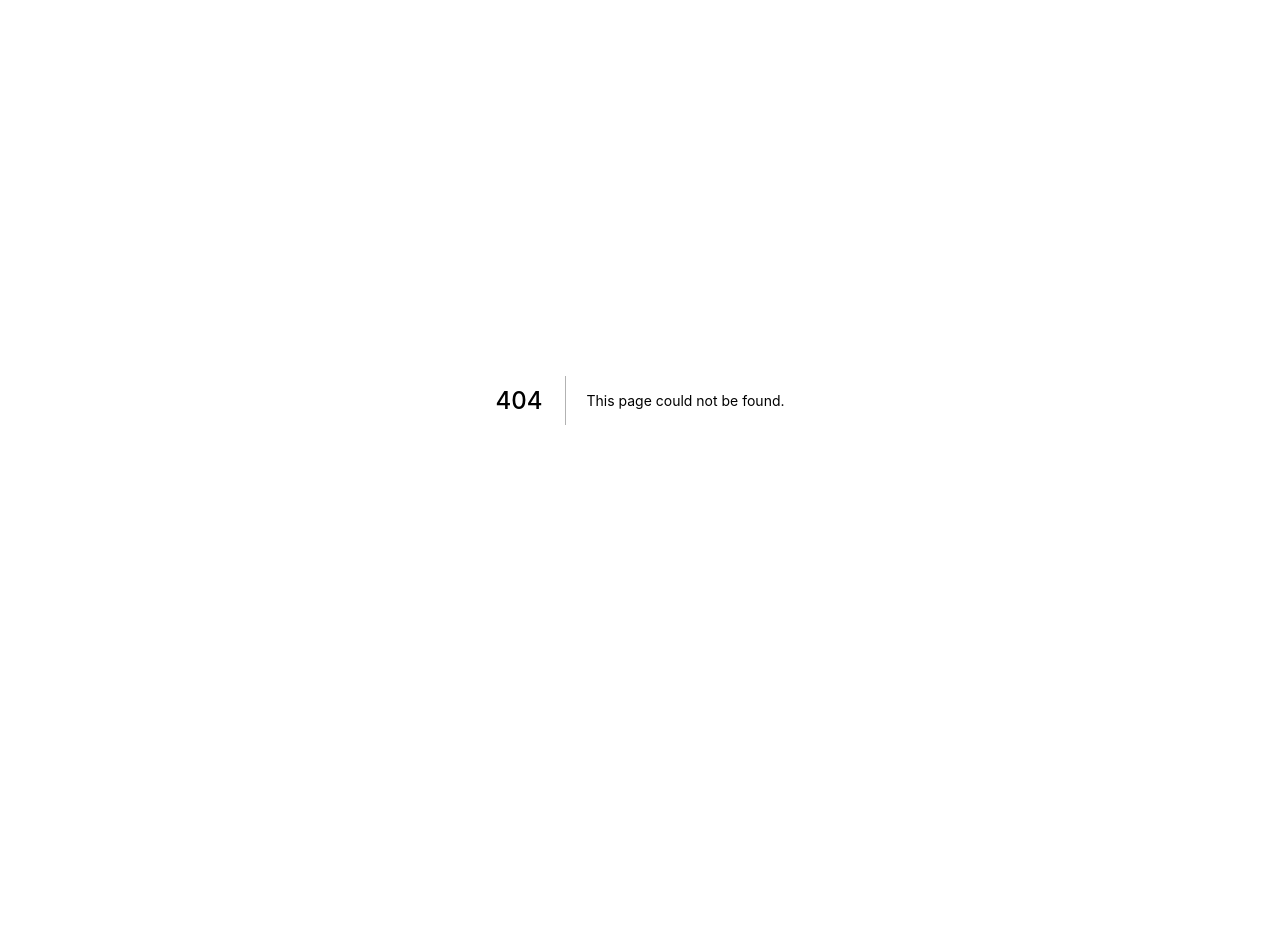
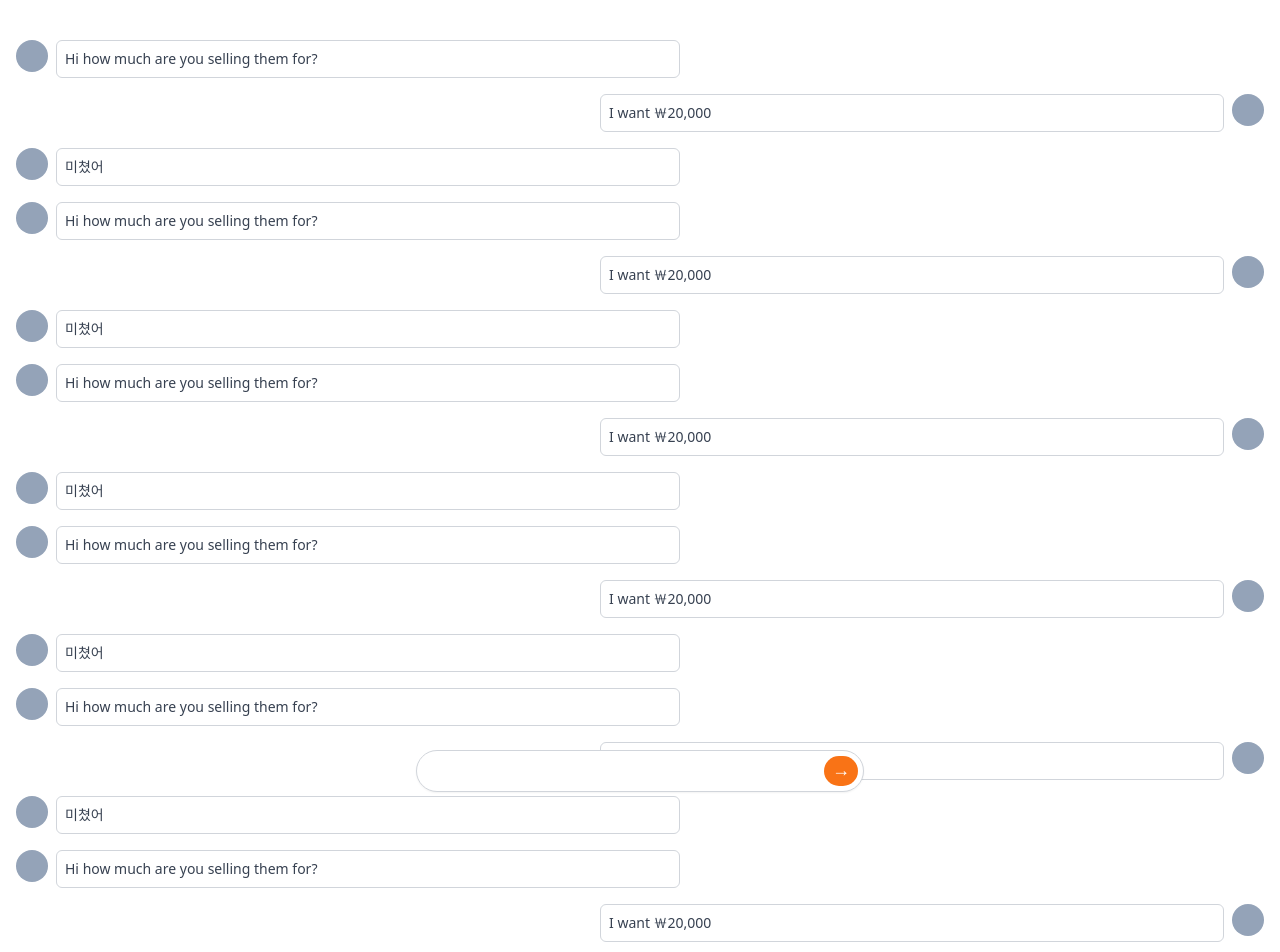
Before and after one commit to northfacegawd/daangn, a Next.js app: page /chats/1 in a window 1280 px wide. Before the commit this address had no page. Shown: the top 952 px of the page. Before the commit the page ends 800 px from the top, so only its background shows below. Built offline with nearby package versions, Linux system fonts and the light colour scheme.

Commit message:
feat(chats): 채팅 페이지 추가

```diff
--- /dev/null
+++ b/pages/chats/[id].tsx
@@ -0,0 +1,131 @@
+import type { NextPage } from "next";
+
+const ChatDetail: NextPage = () => {
+  return (
+    <div className="px-4 py-10 space-y-4 pb-20">
+      <div className="flex items-start space-x-2">
+        <div className="w-8 h-8 rounded-full bg-slate-400" />
+        <div className="w-1/2 text-sm text-gray-700 p-2 border rounded-md border-gray-300">
+          <p>Hi how much are you selling them for?</p>
+        </div>
+      </div>
+      <div className="flex flex-row-reverse items-start space-x-2 space-x-reverse">
+        <div className="w-8 h-8 rounded-full bg-slate-400" />
+        <div className="w-1/2 text-sm text-gray-700 p-2 border rounded-md border-gray-300">
+          <p>I want ￦20,000</p>
+        </div>
+      </div>
+      <div className="flex items-start space-x-2">
+        <div className="w-8 h-8 rounded-full bg-slate-400" />
+        <div className="w-1/2 text-sm text-gray-700 p-2 border rounded-md border-gray-300">
+          <p>미쳤어</p>
+        </div>
+      </div>
+      <div className="flex items-start space-x-2">
+        <div className="w-8 h-8 rounded-full bg-slate-400" />
+        <div className="w-1/2 text-sm text-gray-700 p-2 border rounded-md border-gray-300">
+          <p>Hi how much are you selling them for?</p>
+        </div>
+      </div>
+      <div className="flex flex-row-reverse items-start space-x-2 space-x-reverse">
+        <div className="w-8 h-8 rounded-full bg-slate-400" />
+        <div className="w-1/2 text-sm text-gray-700 p-2 border rounded-md border-gray-300">
+          <p>I want ￦20,000</p>
+        </div>
+      </div>
+      <div className="flex items-start space-x-2">
+        <div className="w-8 h-8 rounded-full bg-slate-400" />
+        <div className="w-1/2 text-sm text-gray-700 p-2 border rounded-md border-gray-300">
+          <p>미쳤어</p>
+        </div>
+      </div>
+      <div className="flex items-start space-x-2">
+        <div className="w-8 h-8 rounded-full bg-slate-400" />
+        <div className="w-1/2 text-sm text-gray-700 p-2 border rounded-md border-gray-300">
+          <p>Hi how much are you selling them for?</p>
+        </div>
+      </div>
+      <div className="flex flex-row-reverse items-start space-x-2 space-x-reverse">
+        <div className="w-8 h-8 rounded-full bg-slate-400" />
+        <div className="w-1/2 text-sm text-gray-700 p-2 border rounded-md border-gray-300">
+          <p>I want ￦20,000</p>
+        </div>
+      </div>
+      <div className="flex items-start space-x-2">
+        <div className="w-8 h-8 rounded-full bg-slate-400" />
+        <div className="w-1/2 text-sm text-gray-700 p-2 border rounded-md border-gray-300">
+          <p>미쳤어</p>
+        </div>
+      </div>
+      <div className="flex items-start space-x-2">
+        <div className="w-8 h-8 rounded-full bg-slate-400" />
+        <div className="w-1/2 text-sm text-gray-700 p-2 border rounded-md border-gray-300">
+          <p>Hi how much are you selling them for?</p>
+        </div>
+      </div>
+      <div className="flex flex-row-reverse items-start space-x-2 space-x-reverse">
+        <div className="w-8 h-8 rounded-full bg-slate-400" />
+        <div className="w-1/2 text-sm text-gray-700 p-2 border rounded-md border-gray-300">
+          <p>I want ￦20,000</p>
+        </div>
+      </div>
+      <div className="flex items-start space-x-2">
+        <div className="w-8 h-8 rounded-full bg-slate-400" />
+        <div className="w-1/2 text-sm text-gray-700 p-2 border rounded-md border-gray-300">
+          <p>미쳤어</p>
+        </div>
+      </div>
+      <div className="flex items-start space-x-2">
+        <div className="w-8 h-8 rounded-full bg-slate-400" />
+        <div className="w-1/2 text-sm text-gray-700 p-2 border rounded-md border-gray-300">
+          <p>Hi how much are you selling them for?</p>
+        </div>
+      </div>
+      <div className="flex flex-row-reverse items-start space-x-2 space-x-reverse">
+        <div className="w-8 h-8 rounded-full bg-slate-400" />
+        <div className="w-1/2 text-sm text-gray-700 p-2 border rounded-md border-gray-300">
+          <p>I want ￦20,000</p>
+        </div>
+      </div>
+      <div className="flex items-start space-x-2">
+        <div className="w-8 h-8 rounded-full bg-slate-400" />
+        <div className="w-1/2 text-sm text-gray-700 p-2 border rounded-md border-gray-300">
+          <p>미쳤어</p>
+        </div>
+      </div>
+      <div className="flex items-start space-x-2">
+        <div className="w-8 h-8 rounded-full bg-slate-400" />
+        <div className="w-1/2 text-sm text-gray-700 p-2 border rounded-md border-gray-300">
+          <p>Hi how much are you selling them for?</p>
+        </div>
+      </div>
+      <div className="flex flex-row-reverse items-start space-x-2 space-x-reverse">
+        <div className="w-8 h-8 rounded-full bg-slate-400" />
+        <div className="w-1/2 text-sm text-gray-700 p-2 border rounded-md border-gray-300">
+          <p>I want ￦20,000</p>
+        </div>
+      </div>
+      <div className="flex items-start space-x-2">
+        <div className="w-8 h-8 rounded-full bg-slate-400" />
+        <div className="w-1/2 text-sm text-gray-700 p-2 border rounded-md border-gray-300">
+          <p>미쳤어</p>
+        </div>
+      </div>
+      <div className="fixed w-full mx-auto max-w-md bottom-2 inset-x-0">
+        <div className="flex relative items-center">
+          <input
+            type="text"
+            className="shadow-sm rounded-full w-full pr-12 border-gray-300 focus:ring-orange-500 focus:outline-none focus:border-orange-500"
+          />
+          <div className="absolute inset-y-0 flex py-1.5 pr-1.5 right-0">
+            <button className="flex items-center bg-orange-500 rounded-full px-2 pb-1 text-lg text-white hover:bg-orange-600 cursor-pointer focus:ring-2 focus:ring-offset-2 focus:ring-orange-500">
+              &rarr;
+            </button>
+          </div>
+        </div>
+      </div>
+    </div>
+  );
+};
+
+export default ChatDetail;
--- /dev/null
+++ b/pages/chats/index.tsx
@@ -0,0 +1,24 @@
+import type { NextPage } from "next";
+
+const Chats: NextPage = () => {
+  return (
+    <div className="py-10 divide-y-[1px]">
+      {[...Array(7)].map((_, i) => (
+        <div
+          key={i}
+          className="flex cursor-pointer py-3 placeholder:items-center space-x-3 px-4"
+        >
+          <div className="w-12 h-12 rounded-full bg-slate-300" />
+          <div className="flex flex-col justify-center">
+            <p className="text-gray-700">Steve Jebs</p>
+            <p className="text-sm text-gray-500">
+              See you tomorrow in the corner at 2pm!
+            </p>
+          </div>
+        </div>
+      ))}
+    </div>
+  );
+};
+
+export default Chats;
--- a/pages/community/index.tsx
+++ b/pages/community/index.tsx
@@ -3,7 +3,7 @@
 
 const Community: NextPage = () => {
   return (
-    <div className="py-16 px-4 space-y-8">
+    <div className="py-10 px-4 space-y-8">
       {[...Array(5)].map((_, i) => (
         <div key={i} className="flex flex-col items-start">
           <span className="flex items-center px-2.5 py-0.5 rounded-full text-xs font-medium bg-gray-100 text-gray-800">
--- /dev/null
+++ b/pages/community/write.tsx
@@ -0,0 +1,18 @@
+import type { NextPage } from "next";
+
+const Write: NextPage = () => {
+  return (
+    <form className="px-4 py-10">
+      <textarea
+        className="mt-1 shadow-sm w-full focus:ring-orange-500 rounded-md border-gray-300 focus:border-orange-500 "
+        rows={4}
+        placeholder="Answer a question!"
+      />
+      <button className="mt-2 w-full bg-orange-500 hover:bg-orange-600 text-white py-2 px-4 border border-transparent rounded-md shadow-sm text-sm font-medium focus:ring-2 focus:ring-offset-2 focus:ring-orange-500 focus:outline-none ">
+        Submit
+      </button>
+    </form>
+  );
+};
+
+export default Write;
```
